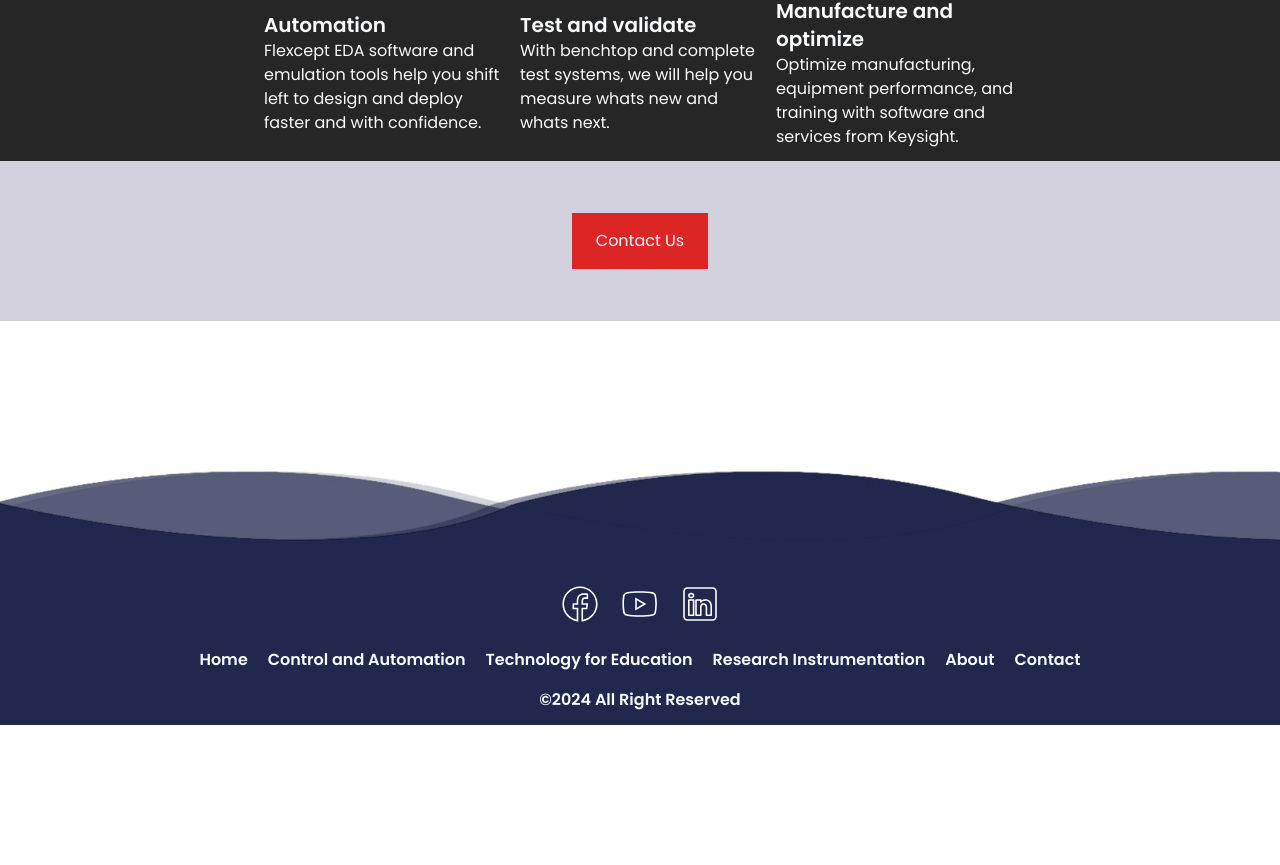
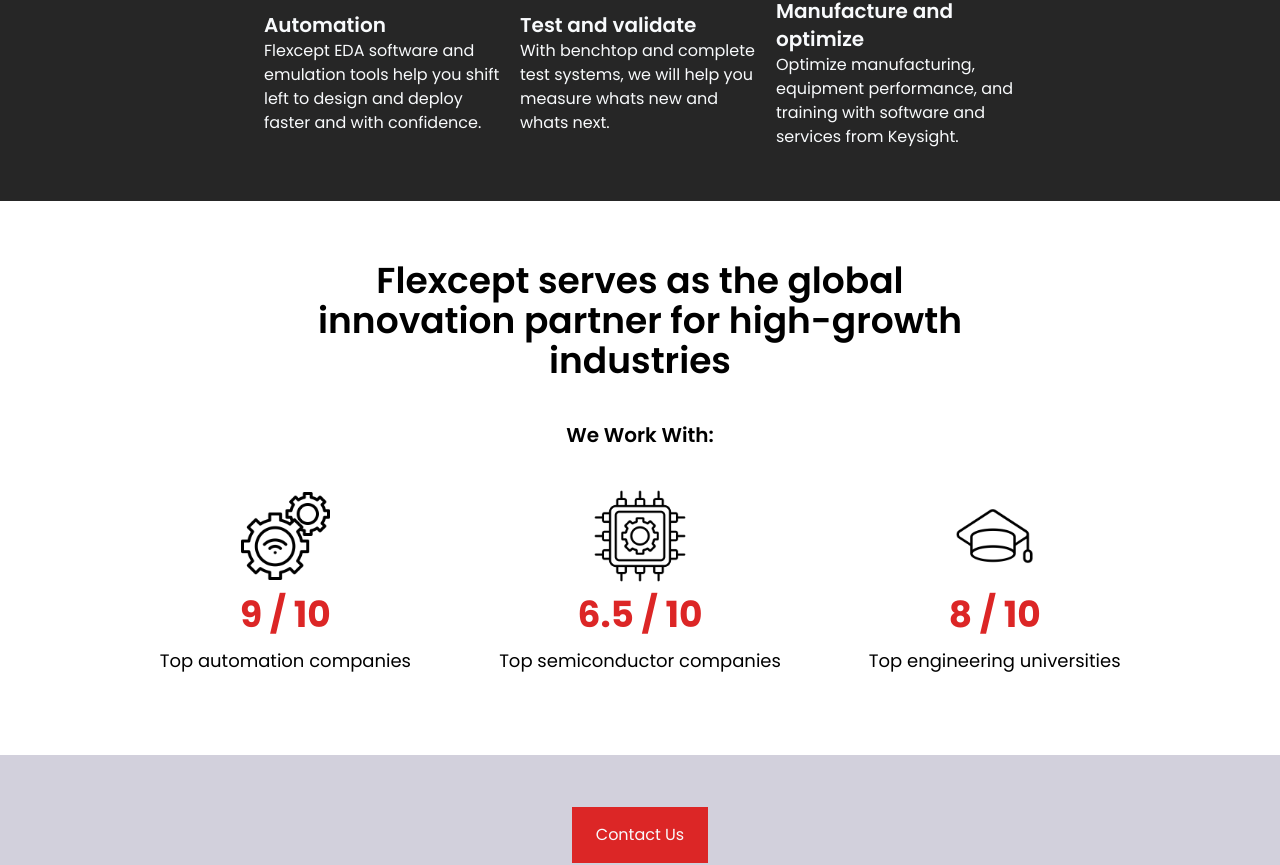
Before and after one commit to AlokPrasanna/Engineering_Products_Website_Frontend, a React (Vite) app: page /about in a window 1280 px wide. Shown: the part 1715-2580 px from the top of the page. Before the commit the page ends 2440 px from the top, so only its background shows below. Built offline with nearby package versions, Linux system fonts and the light colour scheme.

Commit message:
Created WorkWithCard and modified About Page

```diff
--- /dev/null
+++ b/src/components/molecules/WorkWithCard/WorkWithCard.tsx
@@ -0,0 +1,27 @@
+// ---------- Imports ----------
+import React from 'react';
+
+// ---------- Interface ----------
+interface WorkWithCardProps {
+    src:string;
+    alt:string;
+    total:number;
+    value:number;
+    title:string;
+}
+
+const WorkWithCard:React.FC<WorkWithCardProps> = ({src , alt , total , value , title}) => {
+  return (
+    <div className='flex flex-col items-center justify-center mt-10'>
+        <img
+            src={src}
+            alt={alt}
+            className='w-[30%]'
+        />
+        <span className='px-4 py-3 text-4xl font-bold text-red-600'>{value} / {total}</span>
+        <p className='text-lg'>{title}</p>
+    </div>
+  )
+}
+
+export default WorkWithCard
--- a/src/components/molecules/index.ts
+++ b/src/components/molecules/index.ts
@@ -10,6 +10,7 @@ import ReviewCard from "./ReviewCard/ReviewCard";
 import ProtectInovationCard from "./ProtectInovationCard/ProtectInovationCard";
 import FAQCard from "./FAQCard/FAQCard";
 import StepWayCard from "./StepWayCard/StepWayCard";
+import WorkWithCard from "./WorkWithCard/WorkWithCard";
 import Footer from "./Footer/Footer";
 
 // -------------------- Exports --------------------
@@ -25,5 +26,6 @@ export {
     ProtectInovationCard,
     FAQCard,
     StepWayCard,
+    WorkWithCard,
     Footer,
 }
--- a/src/constant/Images.tsx
+++ b/src/constant/Images.tsx
@@ -37,6 +37,7 @@ const Images = {
     p3:"/Images/p3.png",
     p4:"/Images/p4.png",
     contactUs:"/Images/contactus.jpg",
+    graduate:"/Images/graduate.png",
     about:"/Images/about.jpg",
     footer:"/Images/footer.png",
 }
--- a/src/pages/About/About.tsx
+++ b/src/pages/About/About.tsx
@@ -1,7 +1,7 @@
 // ----------- Imports ----------
 import React from 'react';
 import { Images , Videos } from '../../constant';
-import { Footer, StepWayCard } from '../../components/molecules';
+import { Footer, StepWayCard, WorkWithCard } from '../../components/molecules';
 import { Link } from 'react-router-dom';
 
 const About:React.FC = () => {
@@ -56,7 +56,7 @@ const About:React.FC = () => {
                 <p className='text-lg text-center'>Whether you are looking to improve your development process, optimize your network, or harness the power of AI and digital twins for a head start on tomorrow’s
                 technologies, count on Keysight.</p>
             </div>
-            <div className='flex items-center justify-center'>
+            <div className='flex items-center justify-center pb-10'>
                 <StepWayCard
                     src={Images.automation}
                     alt='Automation'
@@ -78,6 +78,38 @@ const About:React.FC = () => {
             </div>
         </section>
 
+        {/* Work with */}
+        <section className='flex flex-col items-center justify-center w-full mb-20'>
+            <div className='w-[60%]'>
+                <h1 className='px-5 pt-[60px] pb-10 text-4xl font-semibold text-center'>Flexcept serves as the global innovation partner
+                for high-growth industries</h1>
+                <p className='text-xl font-semibold text-center'>We Work With:</p>
+            </div>
+            <div className='flex items-center justify-center gap-10 w-[80%]'>
+                <WorkWithCard
+                    src={Images.service2}
+                    alt='automation'
+                    total={10}
+                    value={9}
+                    title='Top automation companies'
+                />
+                <WorkWithCard
+                    src={Images.service3}
+                    alt='semi conductor'
+                    total={10}
+                    value={6.5}
+                    title='Top semiconductor companies'
+                />
+                <WorkWithCard
+                    src={Images.graduate}
+                    alt='graduation'
+                    total={10}
+                    value={8}
+                    title='Top engineering universities'
+                />
+            </div>
+        </section>
+
         {/* Contact Us */}
         <section className='h-[20vh] w-full bg-[#D2D0DC] flex items-center justify-center'>
             <button className='px-6 py-4 transition-colors duration-300 bg-red-600 text-slate-50 hover:bg-red-500'><Link to='/contact'>Contact Us</Link></button>
```
Also changed, not shown: public/Images/graduate.png (added).
